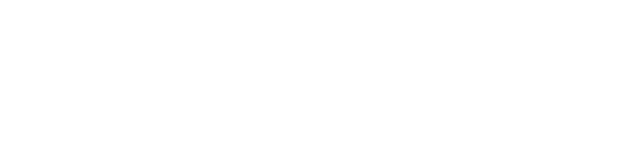
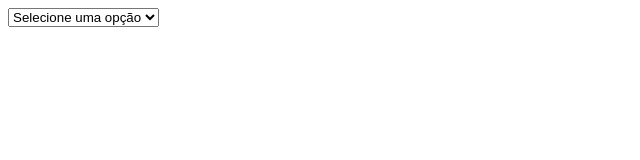
Before and after one commit to PedroHenri10/Exerc-cioJavaScript, a plain HTML site: page ExercícioDoWhile/Index.html in a window 1280 px wide. Shown: the whole page, without its empty margins (0-640 px from the left). Drawn offline with Linux system fonts and the light colour scheme.

Commit message:
Update Index.html

```diff
--- a/ExercícioDoWhile/Index.html
+++ b/ExercícioDoWhile/Index.html
@@ -5,6 +5,11 @@
   <meta name="viewport" content="width=device-width">
 </head>
 <body>
+  <select onclick()="newSelect" id="consoleSelect">
+  <option value="">Selecione uma opção</option>
+  <option value="PlayStation">PlayStation</option>
+  <option value="Xbox">Xbox</option>
+  </select>
   <script src="script.js"></script>
 </body>
 </html>
```
